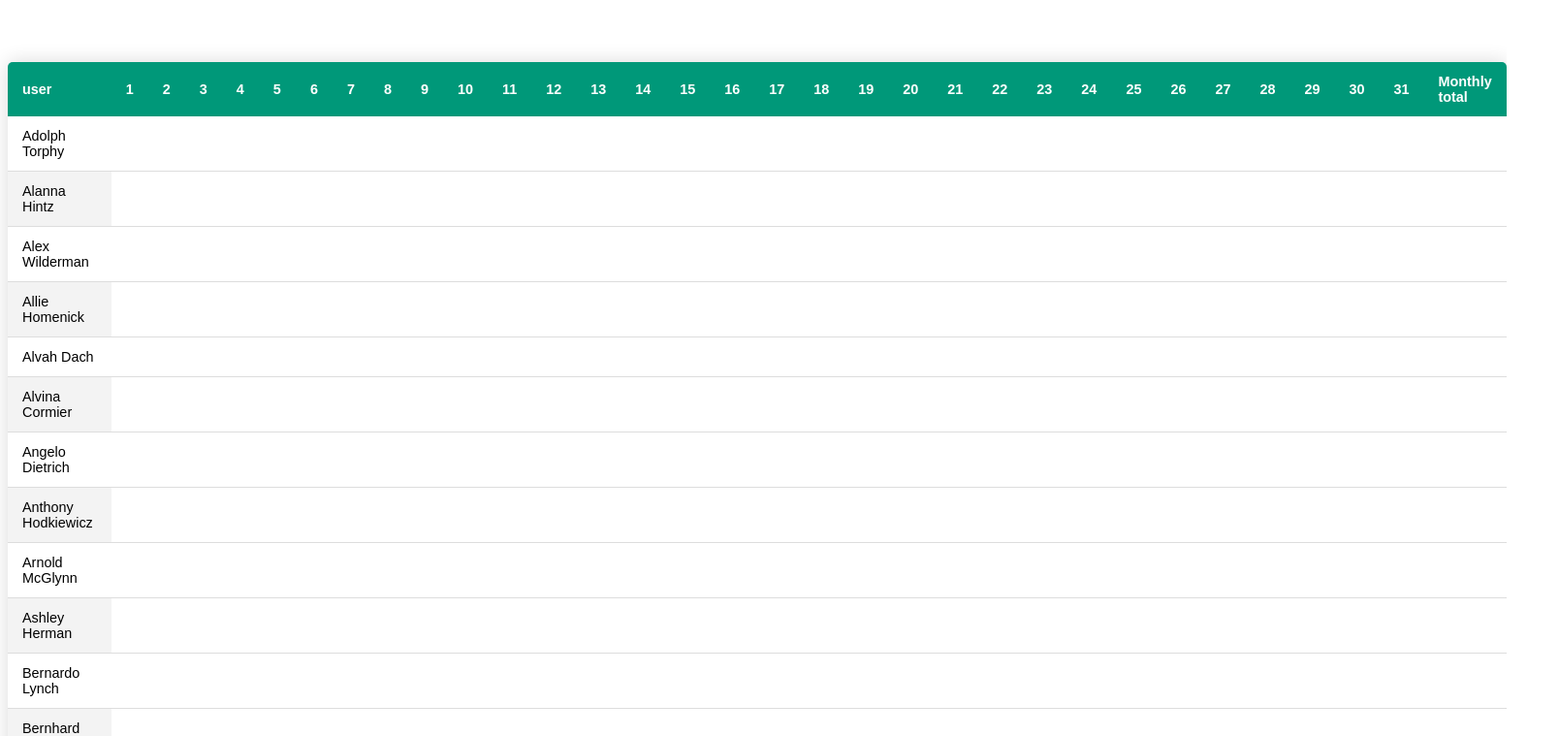
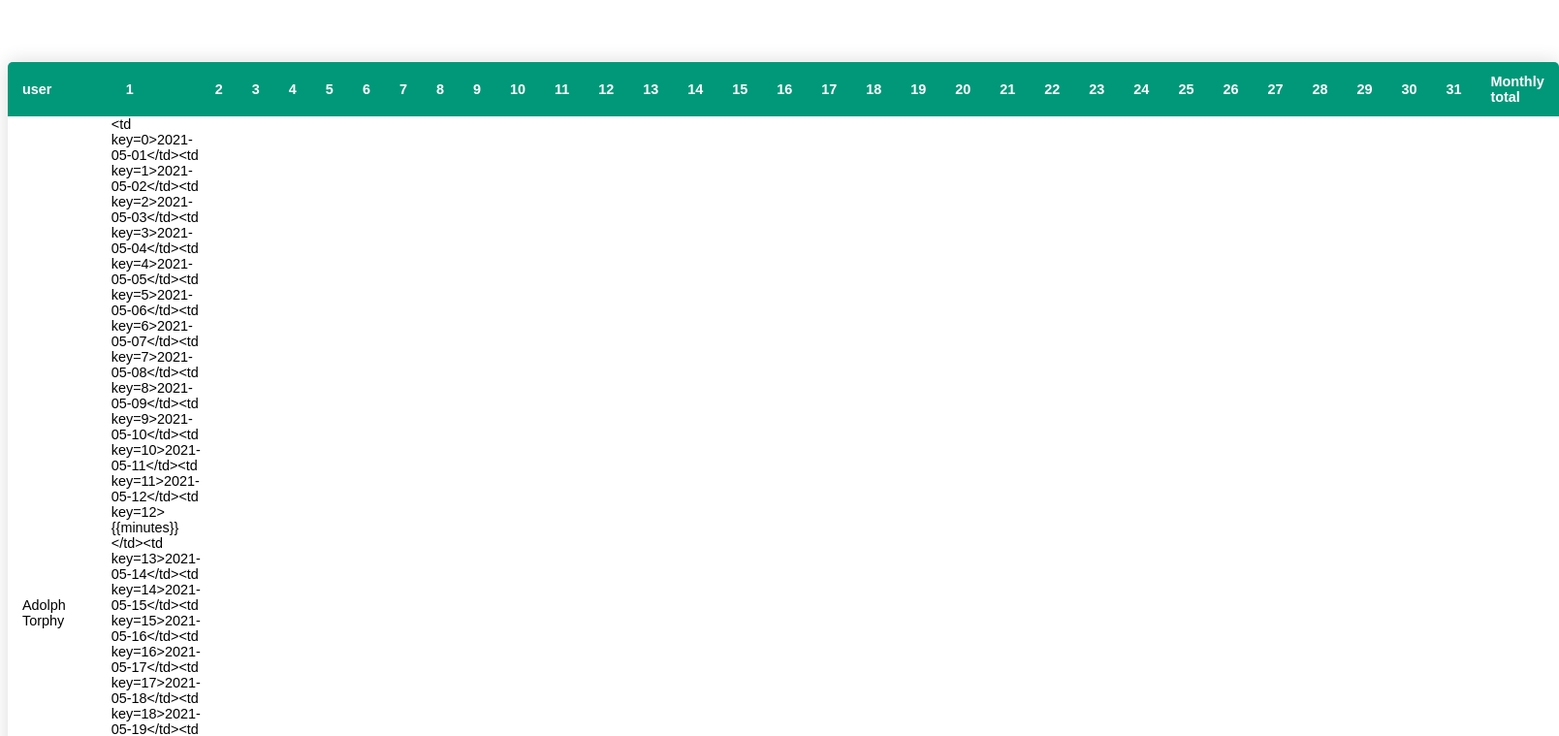
Before and after one commit to rryaboshtan/ReactUsersSpentTimeCalendar, a React (Create React App) app: page / in a window 1280 px wide. Shown: the top 759 px of the page at 97% size, 1608 px wide, since content can reach past the window. Built offline with nearby package versions, Linux system fonts and the light colour scheme.

Commit message:
add correct regexp

```diff
--- a/src/Components/table/Table.jsx
+++ b/src/Components/table/Table.jsx
@@ -2,6 +2,27 @@ import React from 'react';
 import users from './data.json';
 
 function Table() {
+   function mapDaysToTd(days) {
+      const arr = [...Array(31).keys()].map((item, index) => `<td key=${index}>{{minutes}}</td>`);
+
+      console.log(days);
+      let currentIndex = null;
+      let str = '';
+      for (let day of days) {
+         console.log(day);
+
+         if (day) {
+            currentIndex = Number(day.Date.split('-')[2]);
+            //   console.log(currentIndex);
+             str = arr[currentIndex - 1].replace(/\{\{minutes\}\}/gi, day.Date);
+             arr[currentIndex - 1] = str;
+         } else {
+            arr[currentIndex - 1].replace(/\{\{minutes\}\}/gi, '0');
+         }
+      }
+
+      return arr;
+   }
 
    return (
       <div>
@@ -9,8 +30,8 @@ function Table() {
             <thead>
                <tr>
                   <th>user</th>
-                  {[...Array(31).keys()].map(dayNumber => (
-                     <th>{dayNumber + 1}</th>
+                  {[...Array(31).keys()].map((dayNumber, index) => (
+                     <th key={index}>{dayNumber + 1}</th>
                   ))}
                   <th>Monthly total</th>
                </tr>
@@ -20,12 +41,11 @@ function Table() {
                   return (
                      <tr>
                         <td>{user.Fullname}</td>
+
+                        {mapDaysToTd(user.Days)}
                      </tr>
-                       )
-                   })
-                   }
-
-
+                  );
+               })}
             </tbody>
          </table>
       </div>
```
Lines whose indentation alone changed are shown as unchanged.
